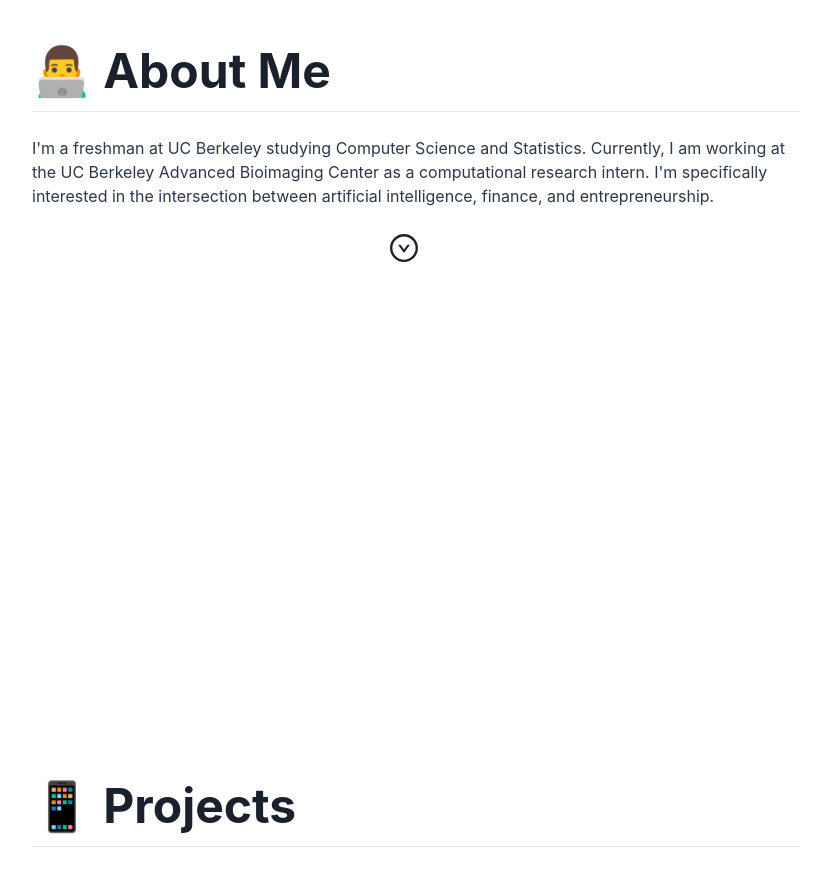
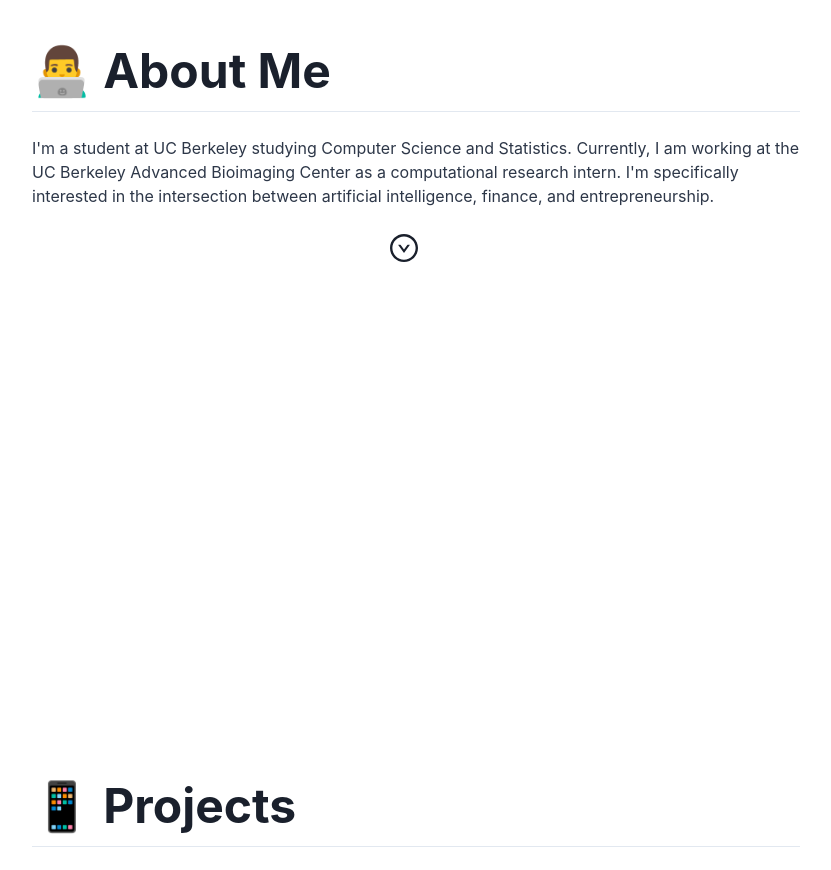
Before and after one commit to zpx01/personal-website, a React (Create React App) app: page / in a window 1280 px wide. Shown: the part 1140-2010 px from the top of the page, without its empty margins (224-1055 px from the left). Built offline with nearby package versions, Linux system fonts and the light colour scheme.

Commit message:
updated about section

```diff
--- a/src/components/Main.js
+++ b/src/components/Main.js
@@ -153,7 +153,7 @@
               <hr />
               <br />
               <Text color={secondaryTextColor[colorMode]}>
-                I'm a freshman at UC Berkeley studying Computer Science and
+                I'm a student at UC Berkeley studying Computer Science and
                 Statistics. Currently, I am working at the UC Berkeley Advanced
                 Bioimaging Center as a computational research intern. I'm
                 specifically interested in the intersection between artificial
```
